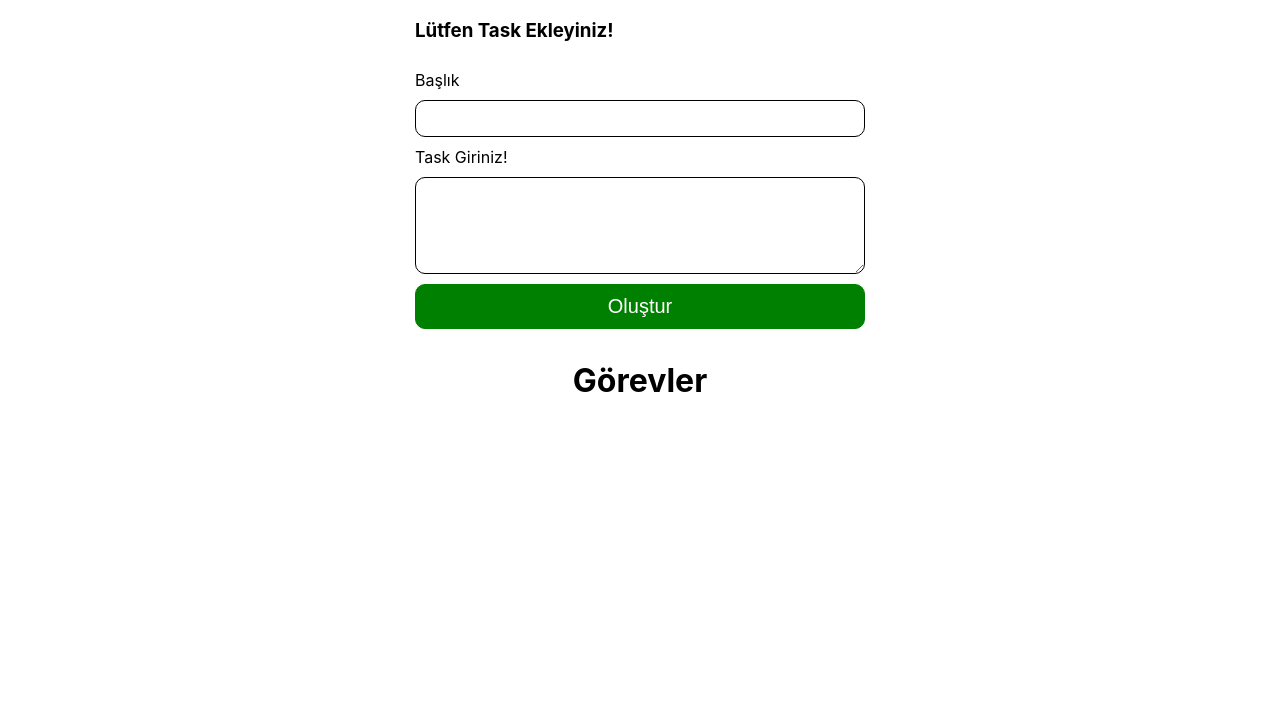
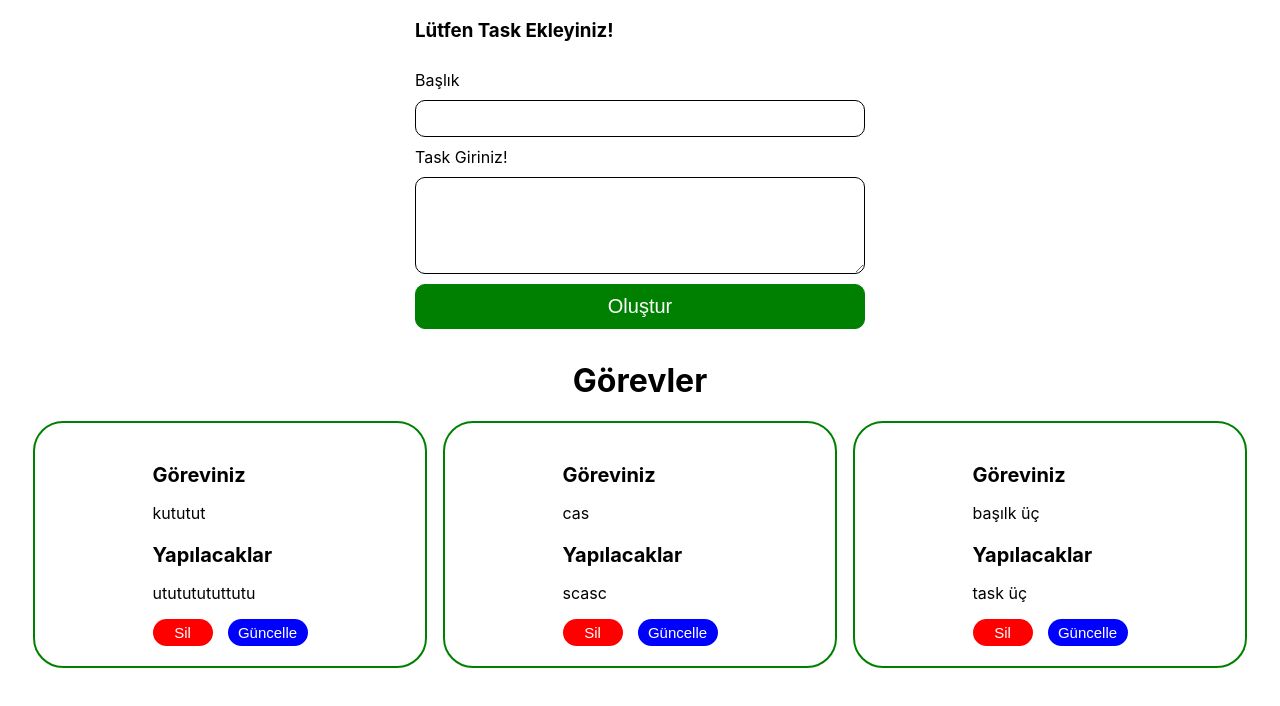
Before and after one commit to FERHATSUMER/task-react, a React (Create React App) app: page / in a window 1280 px wide. Shown: the top 706 px of the page. Built offline with nearby package versions, Linux system fonts and the light colour scheme; data requests are answered from the project's data file.

Commit message:
task-react

```diff
--- a/api/db.json
+++ b/api/db.json
@@ -1,5 +1,19 @@
 {
-    "tasks":[
-
-    ]
+  "tasks": [
+    {
+      "title": "kututut",
+      "taskDesc": "utututututtutu",
+      "id": 1
+    },
+    {
+      "title": "cas",
+      "taskDesc": "scasc",
+      "id": 2
+    },
+    {
+      "title": "başılk üç",
+      "taskDesc": "task üç",
+      "id": 3
+    }
+  ]
 }
--- a/src/App.js
+++ b/src/App.js
@@ -2,14 +2,17 @@ import axios from 'axios';
 import './App.css';
 import TaskCreate from './components/TaskCreate/TaskCreate';
 import TaskList from './components/TaskList/TaskList';
-import { useState } from 'react';
+import { useEffect, useState } from 'react';
 
 function App() {
   const [tasks, setTasks] = useState([]);
-  const createTask = (title, taskDesc) => {
-axios.post('http://localhost:3000/tasks')
+  const createTask =async (title, taskDesc) => {
+const response=await axios.post('http://localhost:3000/tasks',{
+  title,
+  taskDesc
+})
 
-    const createdTasks = [
+const createdTasks = [
       ...tasks,
       {
         id: Math.round(Math.random() * 999999),
@@ -20,13 +23,23 @@ axios.post('http://localhost:3000/tasks')
     setTasks(createdTasks);
   };
 
-  const deleteTaskById = (id) => {
+  const fecthedTask=async()=>{
+    const response=await axios.get('http://localhost:3000/tasks')
+    setTasks(response.data)
+  }
+  useEffect(()=>{
+    fecthedTask()
+  },[])
+
+  const deleteTaskById =async (id) => {
+    await axios.delete(`http://localhost:3000/tasks ${id}`)
     const afterDeletingTasks = tasks.filter((task) => {
       return task.id !== id;
     });
     setTasks(afterDeletingTasks);
   };
   const editTaskById = (id, updatedTitle, updatedTaskDesc) => {
+
     const updatedTasks = tasks.map((task) => {
       if (task.id === id) {
         return { id, title: updatedTitle, taskDesc: updatedTaskDesc };
```
